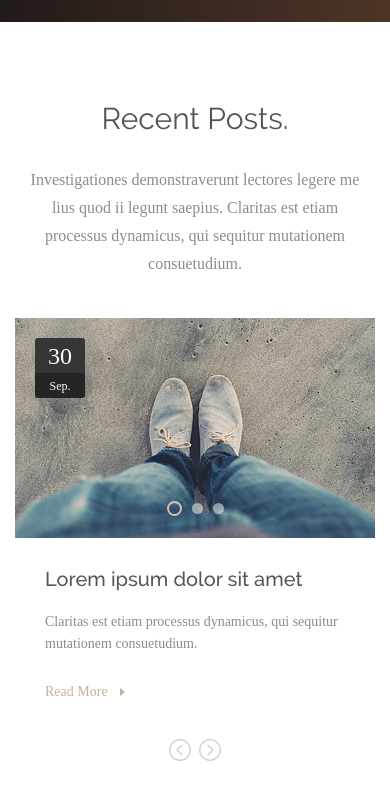
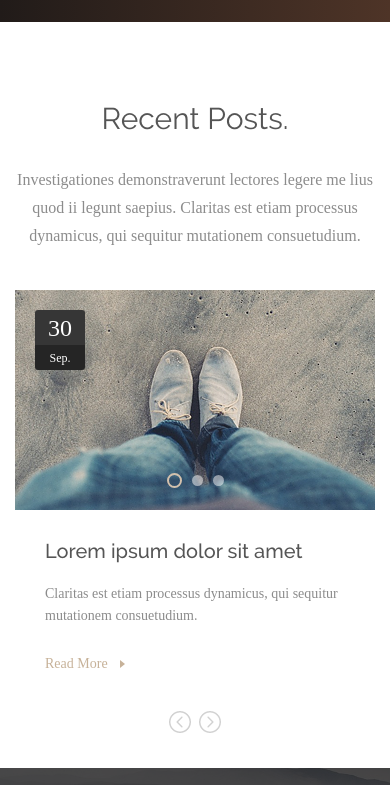
Before and after one commit to Kezzeret/landing-page, a website: page index.html in a window 390 px wide. Shown: the part 3060-3845 px from the top of the page. Drawn offline with Linux system fonts and the light colour scheme; a web font is replaced by a local one.

Commit message:
fixes mobile IE

```diff
--- a/SCSS/style.scss
+++ b/SCSS/style.scss
@@ -612,8 +612,8 @@ $color-hover: #c7b299;
       font-weight: 300;
       line-height: 28px;
       padding-top: 30px;
-      padding-left: 30px;
-      padding-right: 30px;
+      margin-left: 30px;
+      margin-right: 30px;
     }
     &-slider {
       display: flex;
@@ -824,7 +824,7 @@ $color-hover: #c7b299;
   .section-recent-inner-slider-item.second {
     display: none;
   }
-  .selection-recent-inner-text {
+  .section-recent-inner-text {
     width: 100%;
   }
 }
```
Also changed, not shown: css/style.css.
